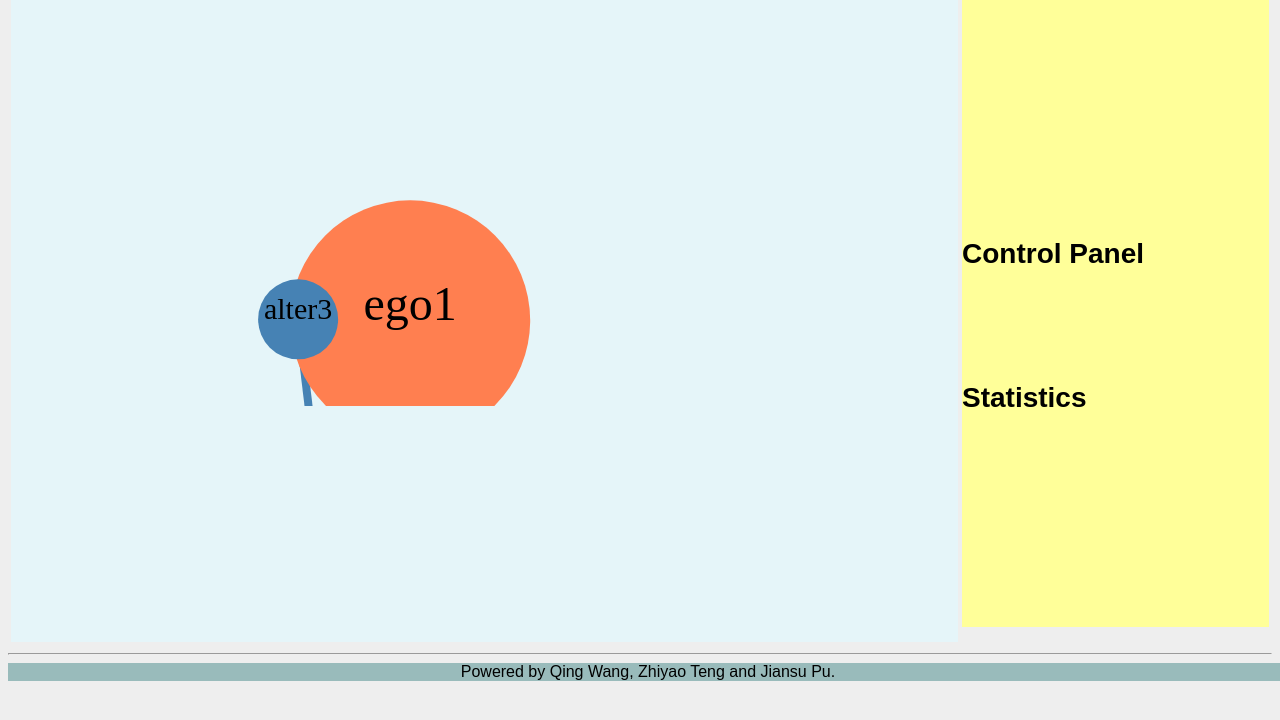
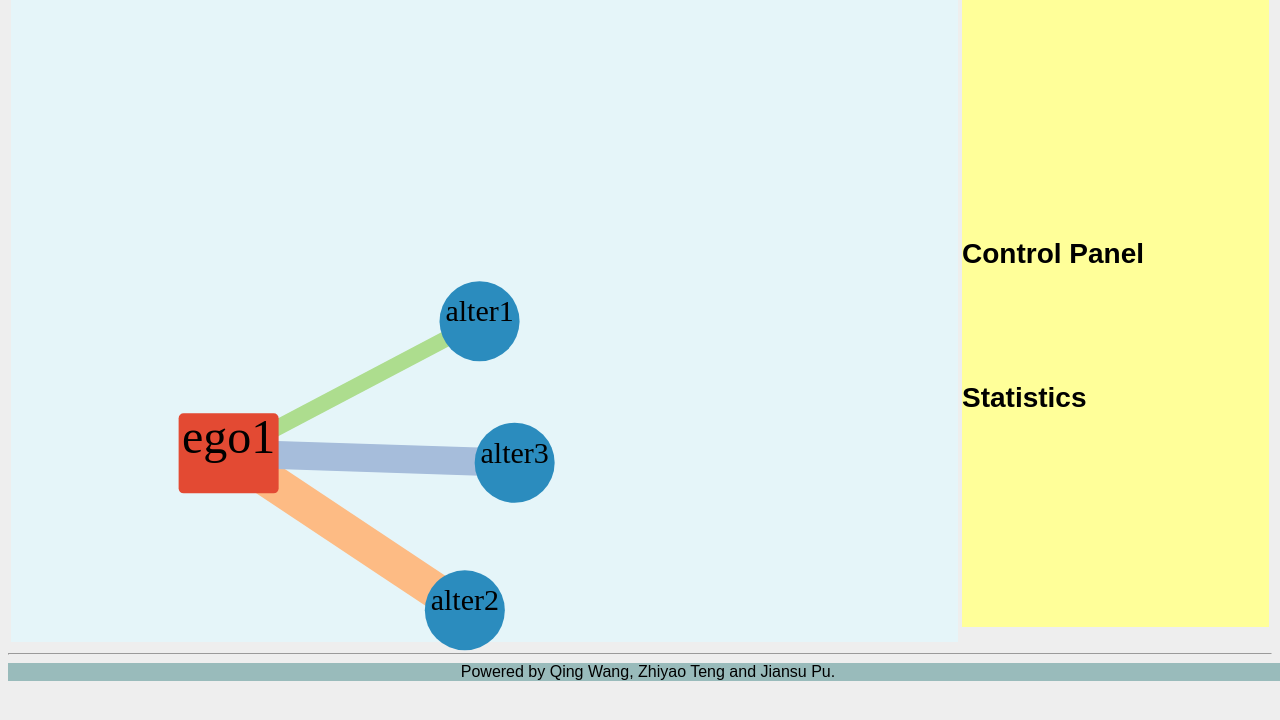
Before and after one commit to Vincent-wq/Ego-Vis, a plain HTML site: page index.html in a window 1280 px wide. Shown: the part 186-906 px from the top of the page. Before the commit the page ends 875 px from the top, so only its background shows below. Drawn offline with nearby package versions, Linux system fonts and the light colour scheme.

Commit message:
different ego and alter shapes achieve

```diff
--- a/data/egoTemplate.json
+++ b/data/egoTemplate.json
@@ -10,7 +10,7 @@
              "link_ego2alter": [
                                 {"source": 0, "target": 1, "ltype":0,  "w":12},
     	                        {"source": 2, "target": 0, "ltype":1 , "w":32},
-    	                        {"source": 1, "target": 3, "ltype":2,  "w":4}
+    	                        {"source": 0, "target": 3, "ltype":2,  "w":24}
     	                       ],
              "link_alter2alter": [
                                   {"source": "alter1", "target": "alter2", "w1":10, "w2":12},
--- a/egoVis.js
+++ b/egoVis.js
@@ -1,17 +1,43 @@
 // system conf and gloabal constancts
-var width=window.screen.width*0.7 , height=window.screen.availHeight*0.7;
-var widthForce = 720, heightForce = 947;
-var paddding = 100;
-var color = d3.scale.category20();
 
 // global varebles
 var selEgo = null;
 
+var color = d3.scale.category20();
+
+// svg attributes
+
+
+// BulbVis
+var widthBuble = 720, heightBuble = 947;
+var padddingBuble = 100;
+
+var ego_node_fill    = "#e34a33";
+var alter_node_fill  = "#2b8cbe";
+var node_onclick_fill= "#de2d26";
+
+var link_in_stroke  = "#a6bddb";
+var link_out_stroke = "#fdbb84";
+var link_io_stroke  = "#addd8e";
+
+// ForceVis
+var widthForce = 720, heightForce = 947;
+var padddingForce = 100;
+
+// ChordVis
+var widthChord = 273, heightChord = 307;
+var padddingChord = 100;
+
+// StatVis
+var widthStat = 273, heightStat = 307;
+var padddingStat = 100;
+
+
 //SVG initialization
-var svgForce  = d3.select("#mainVis").append("svg").attr("width",width).attr("height",height);
-var svgBulbel = d3.select("#xx").append("svg").attr("width",width).attr("height",height);
-var svgChord  = d3.select("#xx").append("svg").attr("width",width).attr("height",height);
-var svgStat   = d3.select("#xx").append("svg").attr("width",width).attr("height",height);
+var svgForce  = d3.select("#mainVis").append("svg").attr("width",widthForce).attr("height",heightForce);
+var svgBulbel = d3.select("#mainVis").append("svg").attr("width",widthBuble).attr("height",heightBuble);
+var svgChord  = d3.select("#ChordVis").append("svg").attr("width",widthChord).attr("height",heightChord);
+var svgStat   = d3.select("#statVis").append("svg").attr("width",widthStat).attr("height",heightStat);
 
 // Reading data and Vis
 d3.json("data/egoTemplate.json",
@@ -21,12 +47,16 @@ d3.json("data/egoTemplate.json",
             selEgo = data.egos[0]
 
             //console.log(selEgo.nodes);
-            console.log("link data");
-            console.log(selEgo.link_ego2alter);
+            //console.log("link data");
+            //console.log(selEgo.link_ego2alter);
+    function createSvgEl(name) {
+        return document.createElementNS('http://www.w3.org/2000/svg', name);};
+// tooltips
+            var tooltip = d3.select("#mainVis").append("div").attr("class","tooltip").style("opacity",0);
+// BubleVis
 
-            var tooltip = d3.select("#mainVis").append("div").attr("class","tooltip").style("opacity",0);
 
-// force layout
+// ForceVis
             var force = d3.layout.force()
 				          .nodes(selEgo.nodes)
 				          .links(selEgo.link_ego2alter)
@@ -39,17 +69,28 @@ d3.json("data/egoTemplate.json",
                                .data(selEgo.link_ego2alter)
                                .enter().append("line")
                                .attr("class", "link")
-                               .style("stroke",function (d) {if (d.ltype == 0) {return "coral";} else {return "steelblue";}})
+                               .style("stroke",function (d) {if (d.ltype == 0) {return link_io_stroke;}
+                               	                            else if (d.ltype == 1) {return link_out_stroke;}
+                               	                            else if (d.ltype == 2) {return link_in_stroke;} })
                                .style("stroke-width",function(d){return d.w+4;})
                                .text(function(d){return d.w;});
 
-            var nodes = svgForce.selectAll(".node")
-                                .data(selEgo.nodes)
-                                .enter().append( "circle" )
-                                .attr("r",function (d) {if (d.ntype == 0) {return 120;} else {return 40;}})
-                                .attr("fill",function (d) {if (d.ntype == 0) {return "coral";} else {return "steelblue";}})
-					            .on("mouseover",function(d){
-					            	d3.select(this).attr("fill","red");
+            //var nodes = svgForce.selectAll(".nodes").data(selEgo).enter();
+
+           var nodes= svgForce.selectAll(".node")
+                              .data(selEgo.nodes)
+                              .enter()
+                              .append(function(d, i) { if (d.ntype == 1) {return createSvgEl("circle");}
+               	                                       else {return createSvgEl("rect"); }  });
+
+           var ego   =  svgForce.selectAll("rect")
+                                .attr("width",100)
+                                .attr("height",80)
+                                .attr("rx",5)
+                                .attr("ry",5)
+                                .attr("fill",ego_node_fill)
+                                .on("mouseover",function(d){
+					            	d3.select(this).attr("fill",node_onclick_fill);
 					                tooltip.html("Size  "+"<br />="+d.w).style("left", (d3.event.pageX)+"px")
 					                                           .style("top", (d3.event.pageY+20)+"px")
 					                                           .style("opacity",1.0)})
@@ -58,10 +99,56 @@ d3.json("data/egoTemplate.json",
 					                       .style("top", (d3.event.pageY+20)+"px")
 					            })
 					            .on("mouseout",function(d) {
+					            	d3.select(this).attr("fill",function (d) {if (d.ntype == 0) {return ego_node_fill;} else {return alter_node_fill;} });
+					            	tooltip.style("opacity",0)})
+					            .call(force.drag);
+                                console.log("ego:")
+                                console.log(nodes)
+
+           var alters = svgForce.selectAll("circle")
+                                .attr("r",function (d) {if (d.ntype == 0) {return 120;} else {return 40;}})
+                                .attr("fill",function (d) {if (d.ntype == 0) {return ego_node_fill;} else {return alter_node_fill;}})
+					            .on("mouseover",function(d){
+					            	d3.select(this).attr("fill",node_onclick_fill);
+					                tooltip.html("Size  "+"<br />="+d.w).style("left", (d3.event.pageX)+"px")
+					                                           .style("top", (d3.event.pageY+20)+"px")
+					                                           .style("opacity",1.0)})
+					            .on("mousemove", function(d) {
+					            	tooltip.style("left", (d3.event.pageX)+"px")
+					                       .style("top", (d3.event.pageY+20)+"px")
+					            })
+					            .on("mouseout",function(d) {
+					            	d3.select(this).attr("fill",function (d) {if (d.ntype == 0) {return ego_node_fill;} else {return alter_node_fill;} });
+					            	tooltip.style("opacity",0)})
+					            .call(force.drag);
+					            console.log("alters:");
+					            console.log(nodes);
+
+/*	        var nodes = ego.conact(alters)
+	                       .call(force.drag);*/
+
+/*            var nodes = svgForce.selectAll(".node")
+                                .data(selEgo.nodes)
+                                .enter().append( "circle" )
+                                .attr("r",function (d) {if (d.ntype == 0) {return 120;} else {return 40;}})
+                                .attr("fill",function (d) {if (d.ntype == 0) {return ego_node_fill;} else {return alter_node_fill;}})
+					            .on("mouseover",function(d){
+					            	d3.select(this).attr("fill",node_onclick_fill);
+					                tooltip.html("Size  "+"<br />="+d.w).style("left", (d3.event.pageX)+"px")
+					                                           .style("top", (d3.event.pageY+20)+"px")
+					                                           .style("opacity",1.0)})
+					            .on("mousemove", function(d) {
+					            	tooltip.style("left", (d3.event.pageX)+"px")
+					                       .style("top", (d3.event.pageY+20)+"px")
+					            })
+					            .on("mouseout",function(d) {
+					            	d3.select(this).attr("fill",function (d) {if (d.ntype == 0) {return ego_node_fill;} else {return alter_node_fill;} });
 					            	tooltip.style("opacity",0)})
 						        .call(force.drag);
-						        console.log("nodes")
-						        console.log(nodes)
+*/
+
+/*						        console.log("nodes")
+						        console.log(nodes)*/
 
 		    var n_label = svgForce.selectAll("text")
                                   .data(selEgo.nodes)
@@ -72,18 +159,29 @@ d3.json("data/egoTemplate.json",
                                   .attr("dy", 0)
                                   .attr("text-anchor","middle")
                                   .text(function(d){ return d.name;});
-                                console.log("node_label")
-                                console.log(n_label);
+                                //console.log("node_label")
+                                //console.log(n_label);
 
             force.on("tick", function(){
-                     nodes.attr("cx",function(d){ return d.x; })
+            	     ego.attr("x", function(d) {return d.x-50;})
+            	        .attr("y", function(d) {return d.y-40;});
+
+                     alters.attr("cx",function(d){ return d.x; })
                           .attr("cy",function(d){ return d.y; });
+
                      n_label.attr("x", function(d){ return d.x; })
                             .attr("y", function(d){ return d.y; });
+
                      link.attr("x1",function(d){ return d.source.x; })
                          .attr("y1",function(d){ return d.source.y; })
                          .attr("x2",function(d){ return d.target.x; })
                          .attr("y2",function(d){ return d.target.y; });
                      });
+// ChordVis
+
+
+// StatVis
+
+
 
 }});
--- a/index.html
+++ b/index.html
@@ -41,12 +41,12 @@
             position: absolute;
             width: 120;
             height: auto;
-            font-family: simsun;
+            font-family: sans-serif;
             font-size: 14px;
             text-align: center;
             border-style: solid;
             border-width: 1px;
-            background-color: white;
+            background-color: plum;
             border-radius: 3px;
         }
         </style>
```
